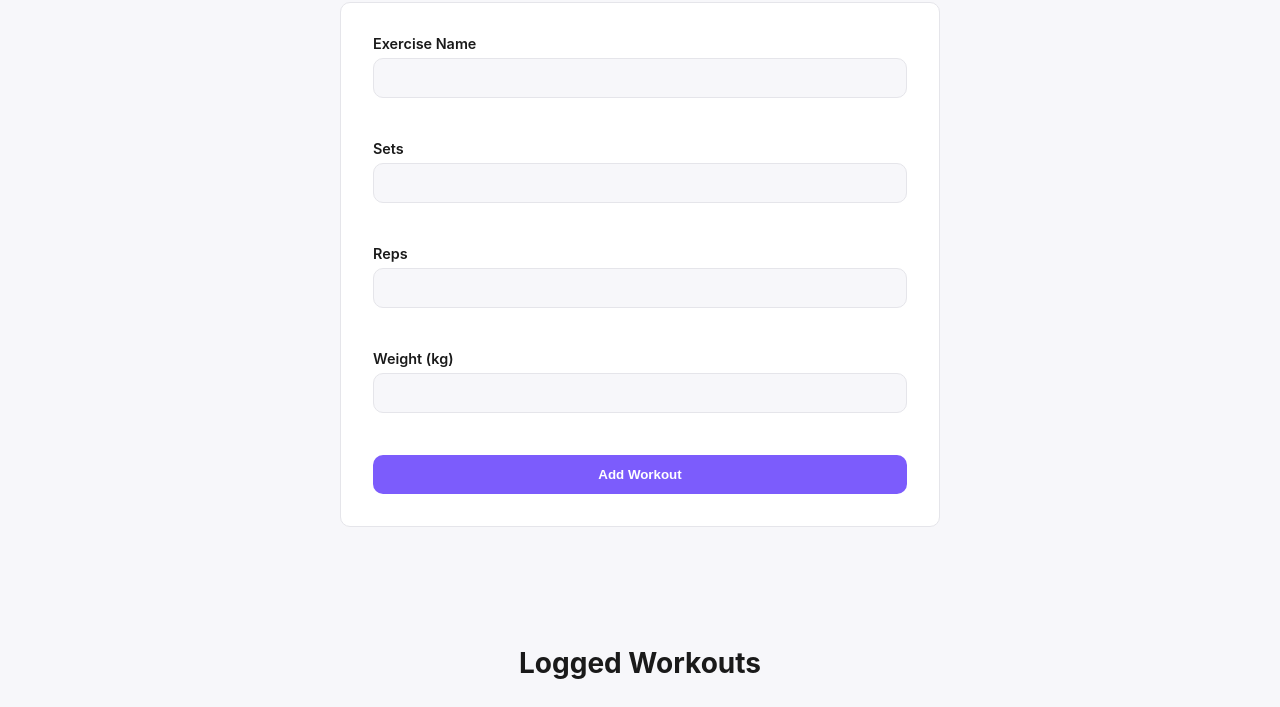
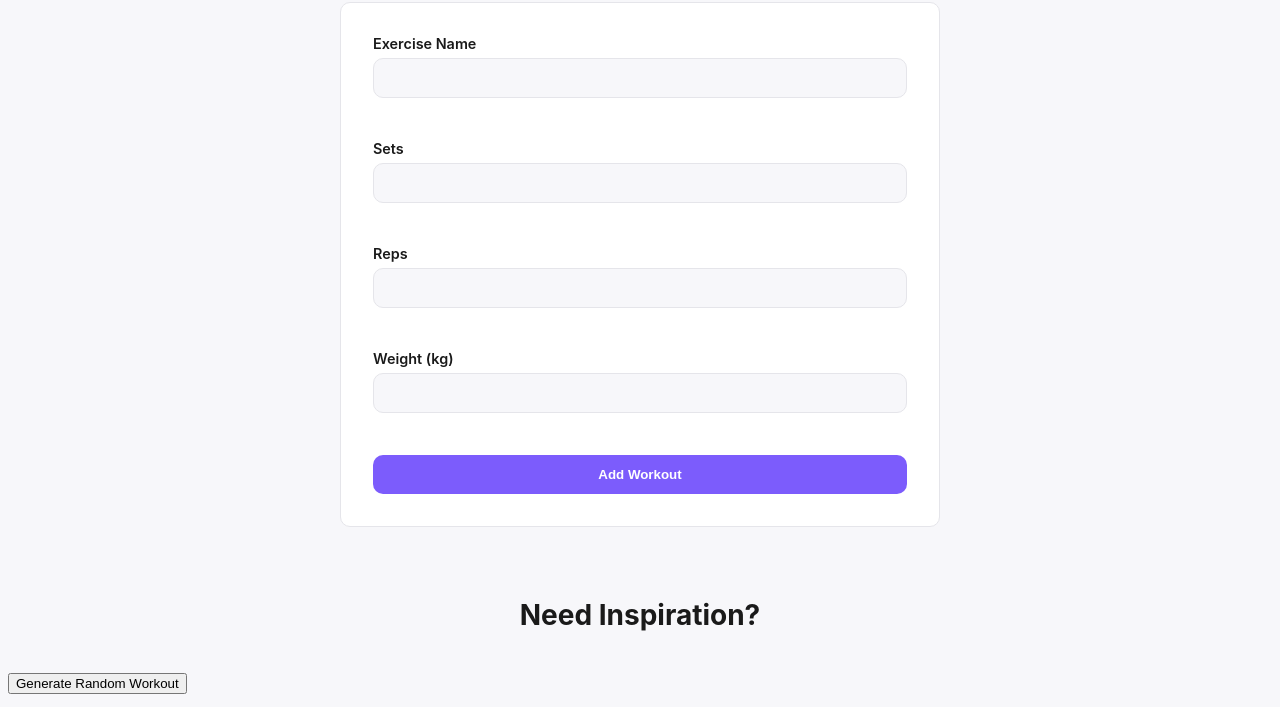
Before and after one commit to AhssanKhalid11/trainingCore, a plain HTML site: page workouts.html in a window 1280 px wide. Shown: the part 229-936 px from the top of the page. Drawn offline with Linux system fonts and the light colour scheme; no server answers.

Commit message:
feat: add random workout generator markup to workouts page

```diff
--- a/workouts.html
+++ b/workouts.html
@@ -87,6 +87,14 @@
         </form>
       </section>
 
+      <section class="random-workout-section">
+        <h2 class="section-title">Need Inspiration?</h2>
+        <button class="random-workout-btn" id="random-workout-btn">
+          Generate Random Workout
+        </button>
+        <ul class="random-workout-list" id="random-workout-list"></ul>
+      </section>
+
       <section class="workout-list-section">
         <h2 class="section-title">Logged Workouts</h2>
         <ul class="workout-list" id="workout-list"></ul>
```
